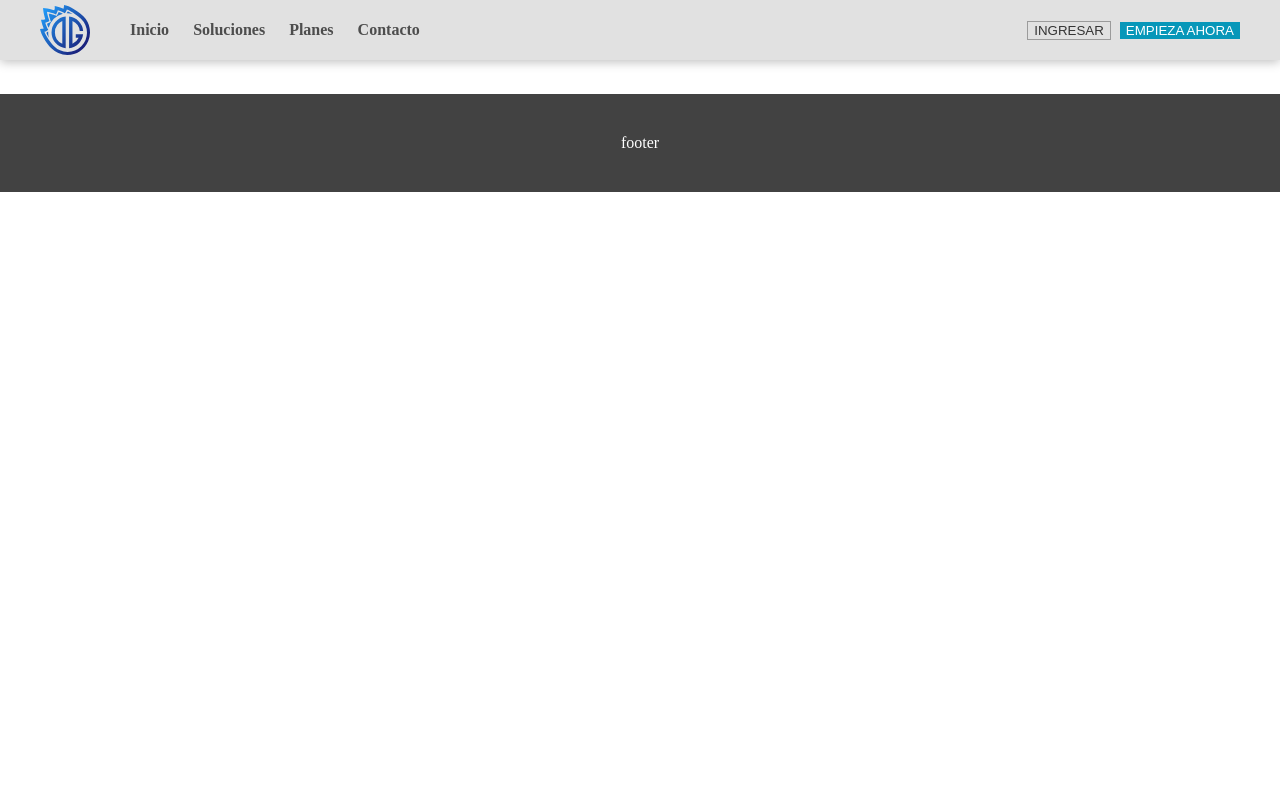
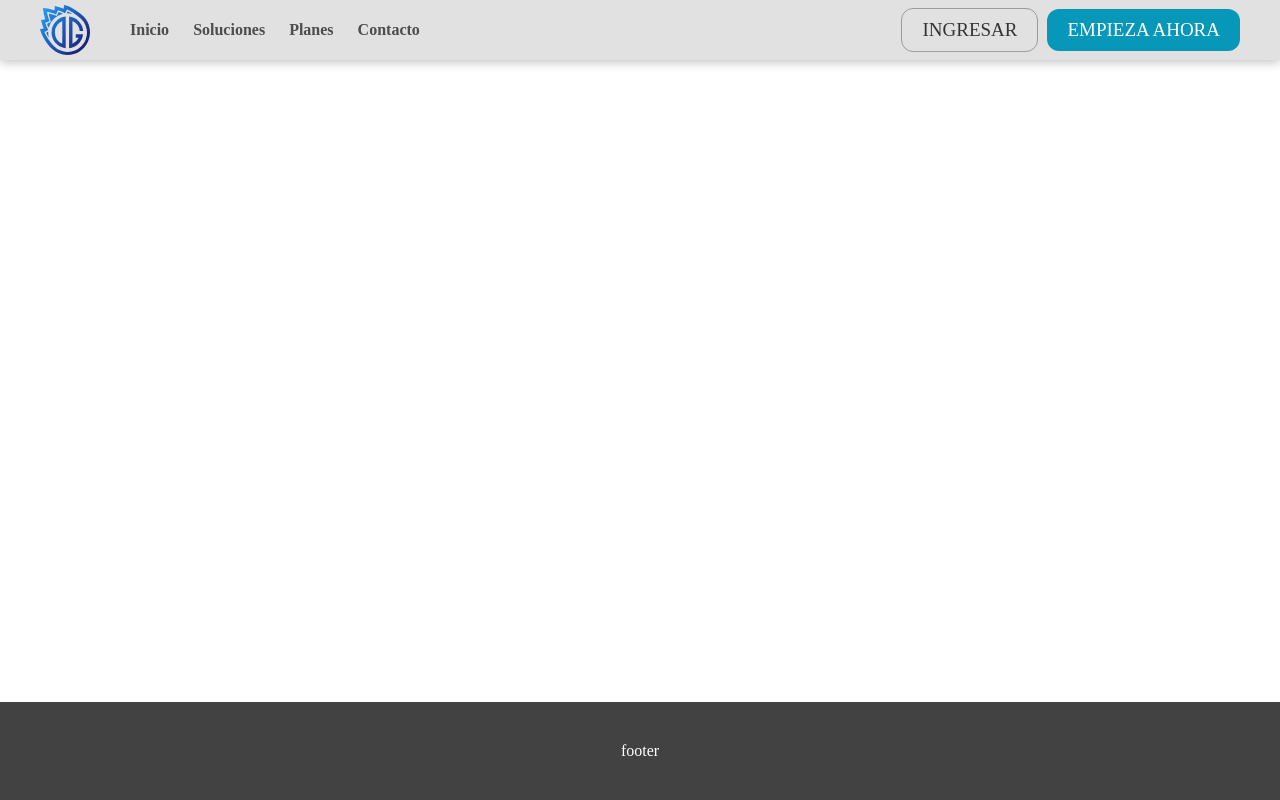
Before and after one commit to malmorox/MeteorDG, a PHP site: page / in a window 1280 px wide. Run offline with PHP 8.4, Linux system fonts and the light colour scheme; some web fonts are replaced.

Commit message:
Modificando la estructura de la página principal

```diff
--- a/public/css/style.css
+++ b/public/css/style.css
@@ -32,14 +32,14 @@ body {
     margin: 0;
 }
 
-.meteordg-main-plans-container {
+.meteordg-main-page-container {
     display: grid;
     grid-template-rows: auto 1fr auto;
     min-height: 100vh;
 }
 
 @media (min-width: 768px) {
-    .meteordg-main-plans-container {
+    .meteordg-main-page-container {
         grid-template-areas:
             "header"
             "content"
@@ -50,7 +50,7 @@ body {
         grid-area: header;
     }
 
-    .meteordg-contact-content {
+    .meteordg-mainpage-content {
         grid-area: content;
     }
 
@@ -156,6 +156,15 @@ body {
     background: #068ca9;
 }
 
+.meteordg-mainpage-size-delimiter {
+    margin: 0 auto;
+    padding: 0 5px;
+    display: flex;
+    flex-direction: column;
+    align-items: center;
+    width: 1200px;
+}
+
 .meteordg-footer {
     margin-top: 60px;
     padding: 40px;
--- a/public/index.html
+++ b/public/index.html
@@ -27,14 +27,14 @@
                     <div id="meteordg-header-language">
                         <span></span>
                     </div>
-                    <div id="meteordg-header-signup">
-                        <button class="meteordg-header-signup-buttons" id="sign-up"> INGRESAR </button>
-                        <button class="meteordg-header-signup-buttons" id="start-now" > EMPIEZA AHORA </button>
+                    <div class="meteordg-header-buttons-zone">
+                        <button class="meteordg-header-register-buttons" id="sign-up"> INGRESAR </button>
+                        <button class="meteordg-header-register-buttons" id="start-now" > EMPIEZA AHORA </button>
                     </div>
                 </div>
             </section>
         </header>
-        <main class="content">
+        <main class="meteordg-index-content meteordg-index-size-delimiter">
             <p>p</p>
         </main>
         <footer class="meteordg-footer">
```
